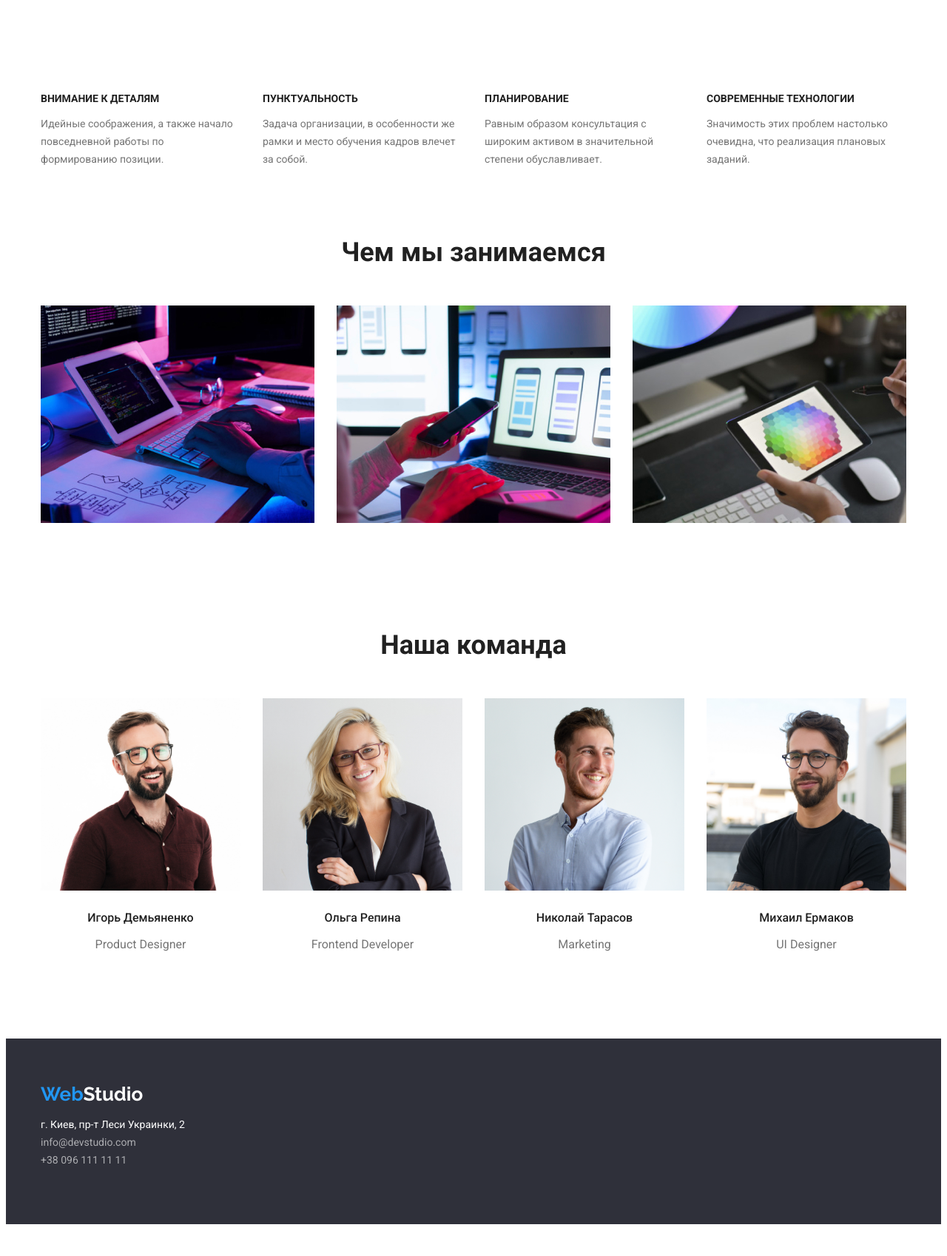
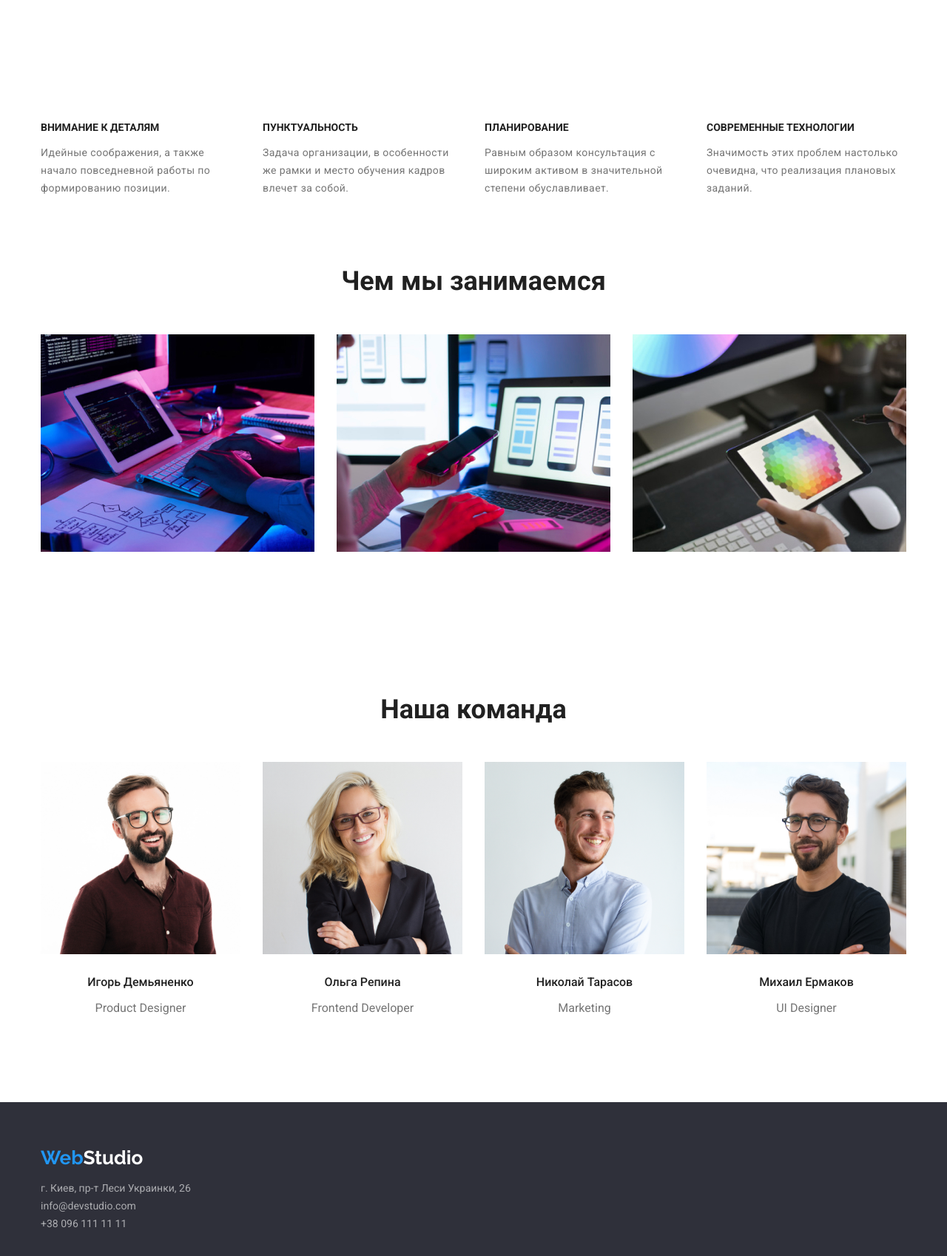
Before and after one commit to Tetiana1192/goit-markup-hw-03, a plain HTML site: page index.html in a window 1280 px wide. Shown: the part 540-2238 px from the top of the page at 74% size. Before the commit the page ends 2203 px from the top, so only its background shows below. Drawn offline with nearby package versions, Linux system fonts and the light colour scheme.

Commit message:
ДЗ_3
знову виправлення

```diff
--- a/css/styles.css
+++ b/css/styles.css
@@ -237,19 +237,27 @@ li {
   font-weight: 400;
   font-size: 14px;
   line-height: 1.71;
+  letter-spacing: 0.03em;
 }
 
 /*section*/
-.section-model {
+.section-one {
+  padding-top: 94px;
+  padding-bottom: 47px;
+}
+.section-two {
   padding-top: 47px;
-  padding-bottom: 47px;
+  padding-bottom: 94px;
 }
 
 .section {
   padding-bottom: 94px;
   padding-top: 94px;
 }
-
+.section-portfolio {
+  padding-bottom: 94px;
+  padding-top: 94px;
+}
 .section-title {
   color: var(--main-text-color);
   font-weight: 700;
@@ -335,18 +343,19 @@ p {
   color: var(--text-white-transparent);
   font-weight: 400;
   font-size: 14px;
-  line-height: 1.71px;
+  line-height: 1.71;
   text-decoration: none;
   font-style: normal;
 }
 .address-list {
   padding-left: 0px;
+  margin-bottom: 9px;
 }
 .address-list .forces:focus {
   color: var(--text-white-transparent);
   font-weight: 400;
   font-size: 14px;
-  line-height: 1.71px;
+  line-height: 1.71;
   text-decoration: none;
   font-style: normal;
 }
@@ -361,4 +370,5 @@ p {
   padding-left: 15px;
   padding-right: 15px;
   margin: 0 auto;
+  margin-bottom: 20px;
 }
--- a/index.html
+++ b/index.html
@@ -10,7 +10,7 @@
     <link href="https://fonts.googleapis.com/css2?family=Raleway:wght@700&family=Roboto:wght@400;500;700;900&display=swap"
         rel="stylesheet">
 
-    <link href="https://cdnjs.cloudflare.com/ajax/libs/modern-normalize/1.1.0/modern-normalize.min.css">
+    <link rel="stylesheet" href="https://cdnjs.cloudflare.com/ajax/libs/modern-normalize/1.1.0/modern-normalize.min.css">
 
     <link rel="stylesheet" href="./css/styles.css">
 
@@ -42,7 +42,7 @@
                     </div>
                 </section>
 
-                <section class="section-model">
+                <section class="section-one">
                     <div class="container">
                     <!--<h2></h2>-->
                  <ul class="feature-list">
@@ -65,7 +65,7 @@
                     </ul>
                     </div>
                 </section>
-                <section class="section-model">
+                <section class="section-two">
                     <div class="container">
                 <h3 class="section-title">Чем мы занимаемся</h3>
                 <ul class="clien-list">
@@ -116,7 +116,8 @@
                 <a href="" class="link"><span class="accent">Web</span><span class="studio">Studio</span></a>
     <address class="address">
         <ul class="address-list">
-        <li>г. Киев, пр-т Леси Украинки, 2</li>
+        <li><a href="https://goo.gl/maps/1u3zxF8ceBxTiurs7" target="blanc" rel="norefferer noopener" class="forces">г. Киев,
+            пр-т Леси Украинки, 26</a></li>
         <li><a href="mailto:info@devstudio.com" class="forces">info@devstudio.com</a></li>
         <li><a href="tel:+380961111111" class="forces">+38 096 111 11 11</a></li>
         </ul>
```
Also changed, not shown: portfolio.html (+6 -9 lines).
